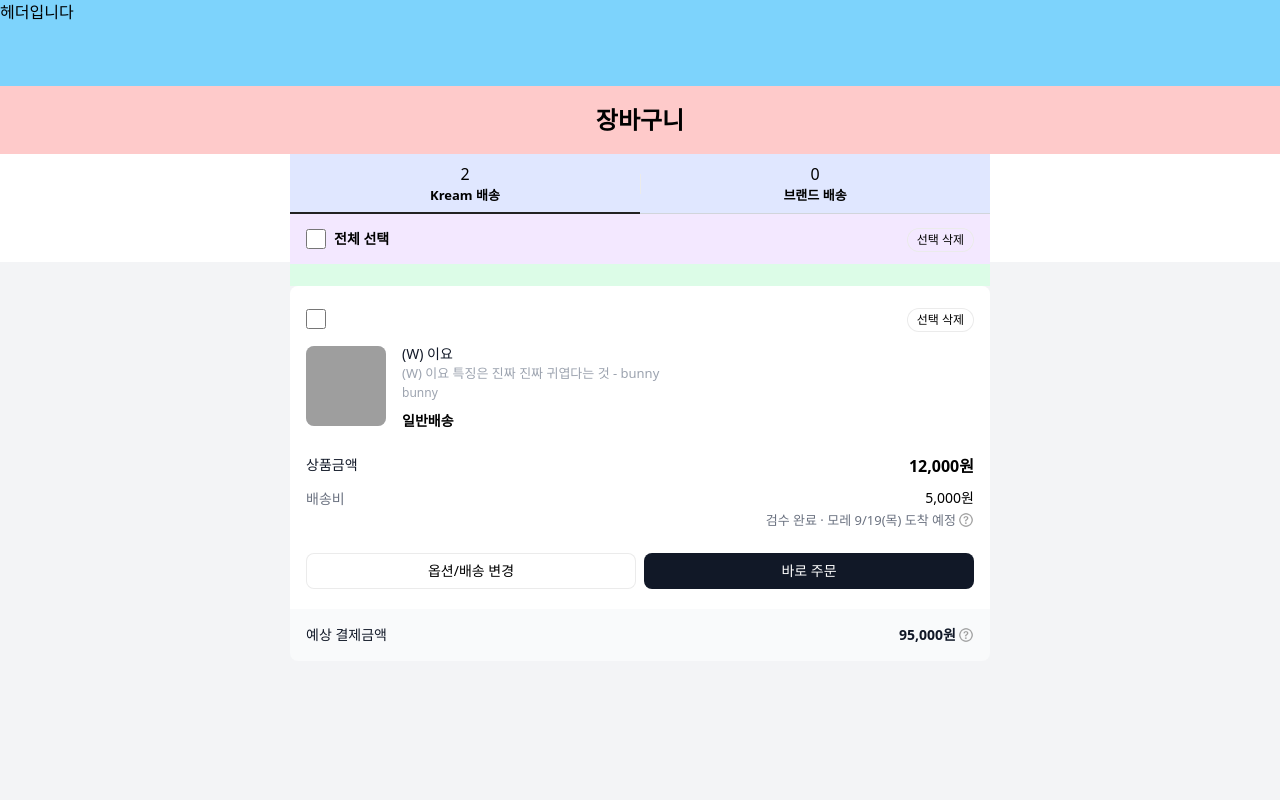
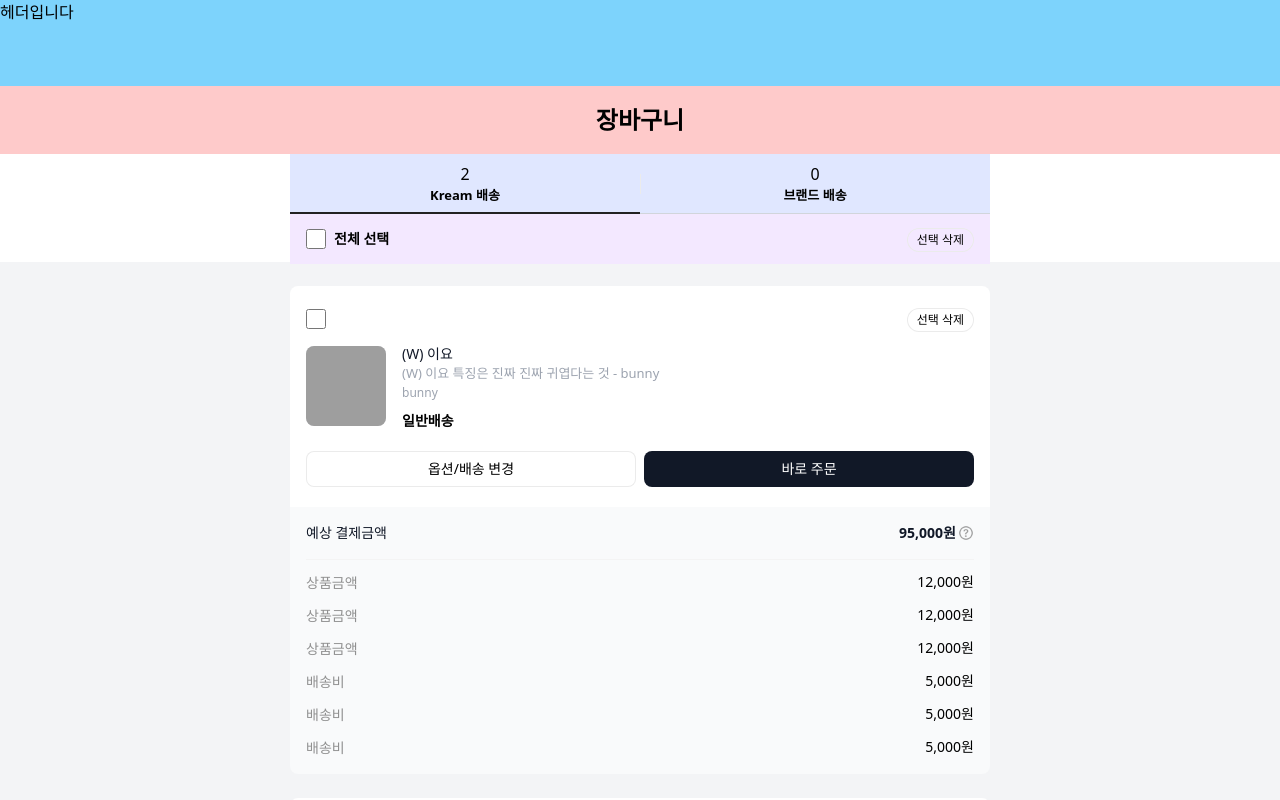
Before and after one commit to Hyundai-AutoEver-Mobility-SW/cream-crossing, a React (Vite) app: page / in a window 1280 px wide. Both pictures are taken after a click on the element 966 px from the left and 520 px from the top of the page. Shown: the top 800 px of the page. Built offline with nearby package versions, Linux system fonts and the light colour scheme; grey boxes are pictures that could not be loaded.

Commit message:
[feat] content map 수정

```diff
--- a/src/components/basket/Basket.jsx
+++ b/src/components/basket/Basket.jsx
@@ -1,7 +1,18 @@
-import React from 'react';
+import React, { useState } from 'react';
 import CartContent from './CartContent';
+import CartOrderInfo from './CartOrderInfo';
+import productList from './data/productList';
 
 function Basket() {
+  const [allCheck, setallCheck] = useState(false);
+  const handleAllCheck = () => {
+    if (!allCheck) {
+      // 전체선택
+      setallCheck(true);
+    } else {
+    }
+  };
+
   return (
     <>
       <div className=" mx-auto cart-top">
@@ -25,7 +36,11 @@ function Basket() {
             <div className="cart-header-wrap w-full sm:w-[700px] h-[48px] mx-auto">
               <div className="text-header p-3 px-4 bg-purple-100 flex justify-between">
                 <div className="group flex items-center">
-                  <input type="checkbox" className="form-checkbox h-5 w-5 text-blue-600 mr-2" />
+                  <input
+                    type="checkbox"
+                    onClick={handleAllCheck}
+                    className="form-checkbox h-5 w-5 text-blue-600 mr-2"
+                  />
                   <div className="text-body font-semibold text-sm">
                     <p>전체 선택</p>
                   </div>
@@ -39,7 +54,11 @@ function Basket() {
             </div>
           </div>
         </div>
-        <CartContent />
+
+        {productList.map(product => (
+          <CartContent product={product} />
+        ))}
+        {/* <CartOrderInfo /> */}
 
         {/* 스크롤 테스트를 위한 추가 공간
         <div className="h-[1500px] bg-gray-100"></div> */}
--- a/src/components/basket/CartContent.jsx
+++ b/src/components/basket/CartContent.jsx
@@ -1,8 +1,9 @@
 import React, { useState } from 'react';
+
+import CartModalView from '../modal/CartModalView';
+import CartOrderInfo from './CartOrderInfo';
 import productList from './data/productList';
-import CartModalView from '../modal/CartModalView';
-
-function CartContent() {
+function CartContent({ product }) {
   const [isModalOpen, setIsModalOpen] = useState(false);
 
   const toggleModal = () => {
@@ -10,9 +11,15 @@ function CartContent() {
   };
 
   return (
-    <div className="cart-content w-full min-h-screen bg-gray-100">
+    <div className="cart-content w-full bg-gray-100">
+      {/* <div className="text-2xl">
+        <p>안녕하세요</p>
+        {productList[0].image}
+        <br />
+        {product.image}
+      </div> */}
       <div className="layout-list w-full sm:w-[700px] mx-auto">
-        <div className="divider h-[24px] bg-green-100"></div>
+        <div className="divider h-[24px]"></div>
         <div className="content-header rounded-t-lg p-[20px_16px_10px] bg-white flex justify-between">
           <div className="group flex items-center">
             <input type="checkbox" className="form-checkbox h-5 w-5 text-blue-600 mr-2" />
@@ -26,15 +33,8 @@ function CartContent() {
             </button>
           </div>
         </div>
-        {/* <div className="product-list-info p-[0px_16px_20px] bg-white w-full">
-          <div className="thumbnail rounded-lg bg-gray-200 w-[80px] h-[80px]">
-            <div className="product-image w-[80px] h-[80px]"></div>
-          </div>
-          상품입니다
-        </div> */}
-
-        {productList.map((product, index) => (
-          <div key={index} className="product-list-info p-[0px_16px_20px] bg-white w-full flex items-center space-x-4">
+        <div>
+          <div className="product-list-info p-[0px_16px_20px] bg-white w-full flex items-center space-x-4">
             <div className="thumbnail rounded-lg bg-gray-200 w-[80px] h-[80px] overflow-hidden">
               <img src={product.image} alt={product.name} className="product-image w-full h-full object-cover" />
             </div>
@@ -51,50 +51,7 @@ function CartContent() {
               {/* <div className="text-sm">배송비: {product.shippingCost}</div> */}
             </div>
           </div>
-        ))}
-
-        {productList.map((product, index) => (
-          <div key={index} className="content-bottom pt-[3px] pr-[16px] pb-[7px] pl-[16px] bg-white">
-            <div className="title-label flex justify-between">
-              <div className="title-label-cost gap-x-[2px] gap-y-0 pt-[1px] pr-0 pb-0 pl-0">
-                {' '}
-                <p className="text-sm text-gray-900 text-left">상품금액</p>
         </div>
-
-              <div className="title-text-labels flex flex-col">
-                <div className="labels flex gap-x-[2px] gap-y-0">
-                  <p className="text-body-label-cost text-[16px] font-bold">{product.price}</p>
-                </div>
-              </div>
-            </div>
-          </div>
-        ))}
-
-        {productList.map((product, index) => (
-          <div key={index} className="content-bottom pt-[3px] pr-[16px] pb-[23px] pl-[16px] bg-white">
-            <div className="title-label flex justify-between">
-              <div className="title-label-cost gap-x-[2px] gap-y-0 pt-[1px] pr-0 pb-0 pl-0">
-                {' '}
-                <p className="text-sm text-gray-500 text-left">배송비</p>
-              </div>
-
-              <div className="title-text-labels flex flex-col">
-                <div className="labels flex gap-x-[2px] gap-y-0">
-                  <p className="text-body-label-cost text-sm">{product.shippingCost}</p>
-                </div>
-              </div>
-            </div>
-
-            <div className="text-body-description gap-x-[2px] gap-y-0 mt-[2px] mb-0 mx-0 flex justify-end items-center">
-              <p className="text-[13px] text-right text-gray-500">검수 완료 · 모레 9/19(목) 도착 예정</p>
-              <div className="content-image rounded-full w-[16px] h-[16px] cursor-pointer">
-                <picture>
-                  <img src="src/assets/cartimg/question.png" alt="" />
-                </picture>
-              </div>
-            </div>
-          </div>
-        ))}
 
         <div className="content-layout gap-x-[8px] gap-y-0 pt-0 pr-[16px] pb-[20px] pl-[16px] bg-white flex">
           <button className="rounded-lg py-[2px] px-[20px] mx-auto bg-white shadow-[inset_0px_0px_0px_1px_rgb(235,235,235)] cursor-pointer flex-1 basis-0">
@@ -113,10 +70,7 @@ function CartContent() {
           </button>
         </div>
 
-        {productList.map((product, i) => (
-          <div
-            key={i}
-            className={`text-collapse p-4 bg-gray-50 flex justify-between ${isModalOpen ? '' : 'rounded-b-lg'}`}>
+        <div className={`text-collapse p-4 bg-gray-50 flex justify-between ${isModalOpen ? '' : 'rounded-b-lg'}`}>
           <div className="header">
             <div className="text-body gap-x-[2px] gap-y-0 flex items-center">
               <p className="text-sm text-gray-900 text-left w-auto">예상 결제금액</p>
@@ -124,7 +78,7 @@ function CartContent() {
           </div>
           <div className="right">
             <div className="text-body gap-x-[2px] gap-y-0 flex items-center">
-                <p className="text-sm text-gray-900 text-right w-auto font-semibold">{product.allCost}</p>
+              <p className="text-sm text-gray-900 text-right w-auto font-semibold">{productList[0].allCost}</p>
               <div className="content-image rounded-full w-[16px] h-[16px] cursor-pointer" onClick={toggleModal}>
                 <picture>
                   <img src="src/assets/cartimg/question.png" alt="" />
@@ -133,9 +87,9 @@ function CartContent() {
             </div>
           </div>
         </div>
-        ))}
 
         <CartModalView isOpen={isModalOpen} onClose={toggleModal} />
+        {/* <CartOrderInfo /> */}
       </div>
     </div>
   );
--- /dev/null
+++ b/src/components/basket/CartOrderInfo.jsx
@@ -0,0 +1,15 @@
+import React from 'react';
+
+function CartOrderInfo() {
+  return (
+    <>
+      <div className="divider h-[8px] bg-green-100"></div>
+      <div className="text-body rounded-t-lg w-full gap-x-[2px] gap-y-0 pt-[15px] pr-[16px] pb-[15px] pl-[16px] bg-white">
+        <p className="text-left w-auto text-gray-900 font-bold">선택 주문정보</p>
+      </div>
+      <div></div>
+    </>
+  );
+}
+
+export default CartOrderInfo;
--- a/src/components/basket/data/productList.js
+++ b/src/components/basket/data/productList.js
@@ -9,6 +9,26 @@ const productList = [
     shippingCost: '5,000원',
     allCost: '95,000원',
   },
+  {
+    image: 'src/assets/animal/img5.webp',
+    name: '(W) 릴리',
+    description: '(W) 릴리 특징은 진짜 진짜 예쁘다는 것 - bunny',
+    variety: 'bunny',
+    shippingWay: '일반배송',
+    price: '12,000원',
+    shippingCost: '5,000원',
+    allCost: '95,000원',
+  },
+  {
+    image: 'src/assets/animal/img5.webp',
+    name: '(W) 릴리',
+    description: '(W) 릴리 특징은 진짜 진짜 예쁘다는 것 - bunny',
+    variety: 'bunny',
+    shippingWay: '일반배송',
+    price: '12,000원',
+    shippingCost: '5,000원',
+    allCost: '95,000원',
+  },
   // 다른 상품 추가 가능
 ];
 
--- a/src/components/modal/CartModalView.jsx
+++ b/src/components/modal/CartModalView.jsx
@@ -1,15 +1,55 @@
 // CartModalView.jsx
 import React from 'react';
+import productList from '../basket/data/productList';
 
 function CartModalView({ isOpen, onClose }) {
   if (!isOpen) return null; // 모달이 열리지 않으면 렌더링하지 않음
 
   return (
     <>
-      <div className="divider h-[1px] px-[16px]"></div>
-      <div className=" content bg-gray-50 p-4 rounded-b-lg">
-        <h2 className="text-lg font-bold">모달 콘텐츠</h2>
-        <p>이곳에 모달 내용을 추가하세요.</p>
+      {/* <div className=" px-[16px]">
+        <div className="divider"></div>
+      </div> */}
+      <div className=" content bg-gray-50 pt-0 pr-4 pb-4 pl-4 rounded-b-lg">
+        <div className="bg-gray-50 h-[1px]">
+          <div className="bg-[#F4F4F4] h-[1px]"></div>
+        </div>
+        <div>
+          {productList.map((product, index) => (
+            <div key={index} className="content-bottom mt-3  bg-gray-50">
+              <div className="title-label flex justify-between">
+                <div className="title-label-cost gap-x-[2px] gap-y-0 pt-[1px] pr-0 pb-0 pl-0">
+                  {' '}
+                  <p className="text-sm text-[#909090] text-left">상품금액</p>
+                </div>
+
+                <div className="title-text-labels flex flex-col">
+                  <div className="labels flex gap-x-[2px] gap-y-0">
+                    <p className="text-body-label-cost text-sm">{product.price}</p>
+                  </div>
+                </div>
+              </div>
+            </div>
+          ))}
+        </div>
+        <div>
+          {productList.map((product, index) => (
+            <div key={index} className="content-bottom mt-3  bg-gray-50">
+              <div className="title-label flex justify-between">
+                <div className="title-label-cost gap-x-[2px] gap-y-0 pt-[1px] pr-0 pb-0 pl-0">
+                  {' '}
+                  <p className="text-sm text-[#909090] text-left">배송비</p>
+                </div>
+
+                <div className="title-text-labels flex flex-col">
+                  <div className="labels flex gap-x-[2px] gap-y-0">
+                    <p className="text-body-label-cost text-sm">{product.shippingCost}</p>
+                  </div>
+                </div>
+              </div>
+            </div>
+          ))}
+        </div>
       </div>
     </>
   );
```
Also changed, not shown: src/components/basket/CartScreen.jsx (deleted, +0 -29 lines). Lines whose indentation alone changed are shown as unchanged.
